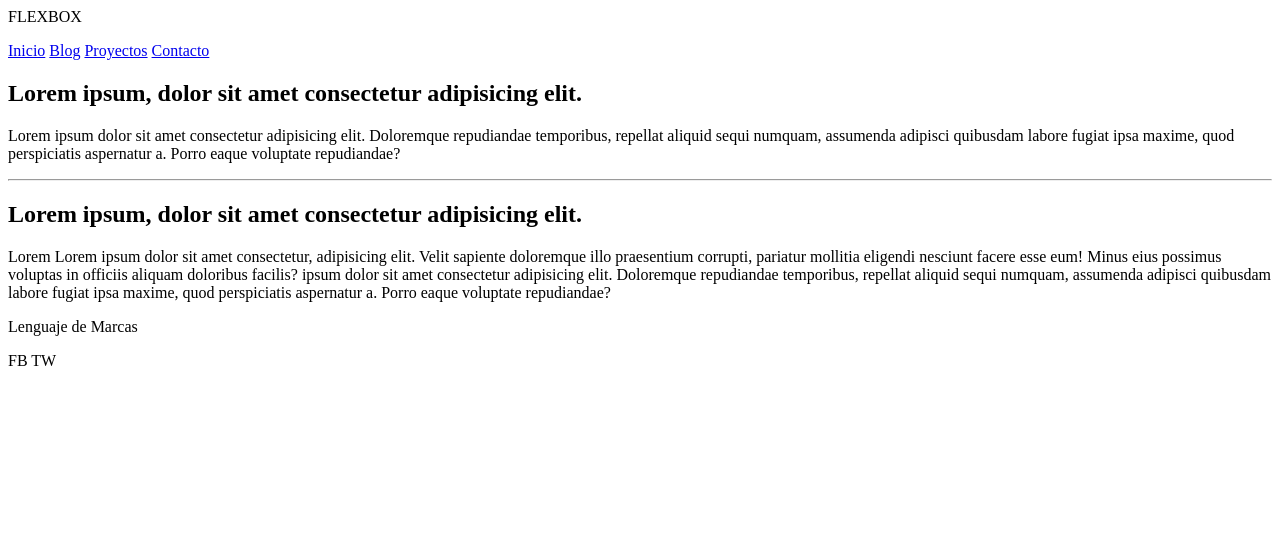
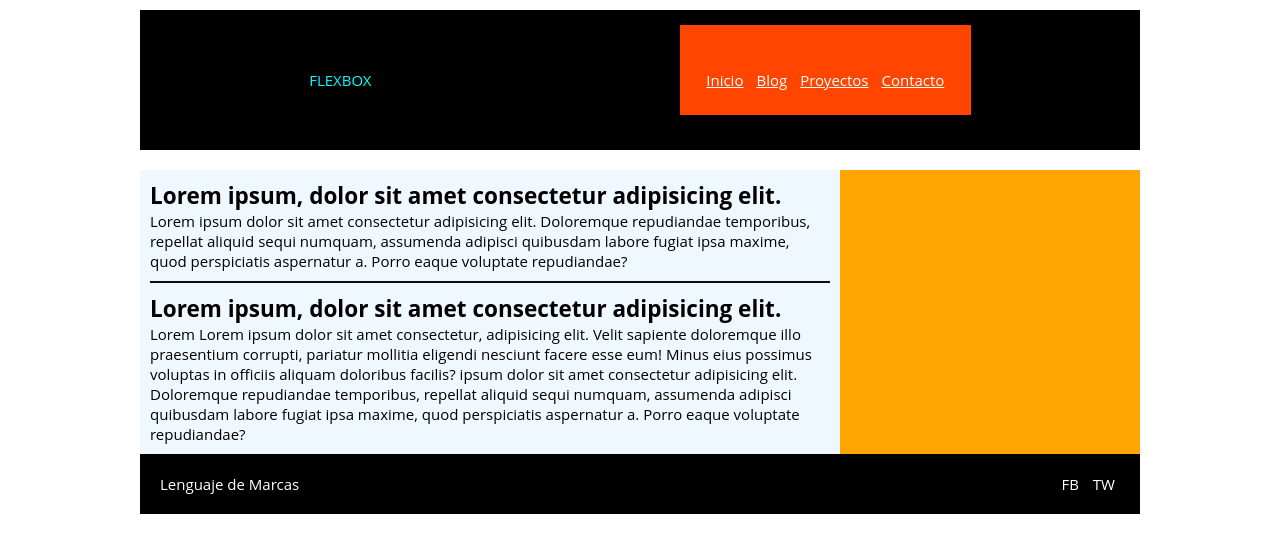
Before and after one commit to Fblaram/Proyecto-Compartido, a plain HTML site: page index.html in a window 1280 px wide. Drawn offline with Linux system fonts and the light colour scheme.

Commit message:
Ultimos retoques.

```diff
--- a/index.css
+++ b/index.css
@@ -71,7 +71,7 @@ footer{
 
 .encabezado {
     color: aqua;
-    background-color: rgba(51, 51, 51, 255);
+    background-color: black;
     width: 100%;
     margin-top: 10px;
     display: flex;
--- a/index.html
+++ b/index.html
@@ -2,7 +2,7 @@
 <head>
     <meta charset="UTF-8">
     <meta name="viewport" content="width=device-width, initial-scale=1.0">
-    <link rel="stylesheet" href="Peldaño.css">
+    <link rel="stylesheet" href="index.css">
     <title>Proyecto</title>
 </head>
 
```
